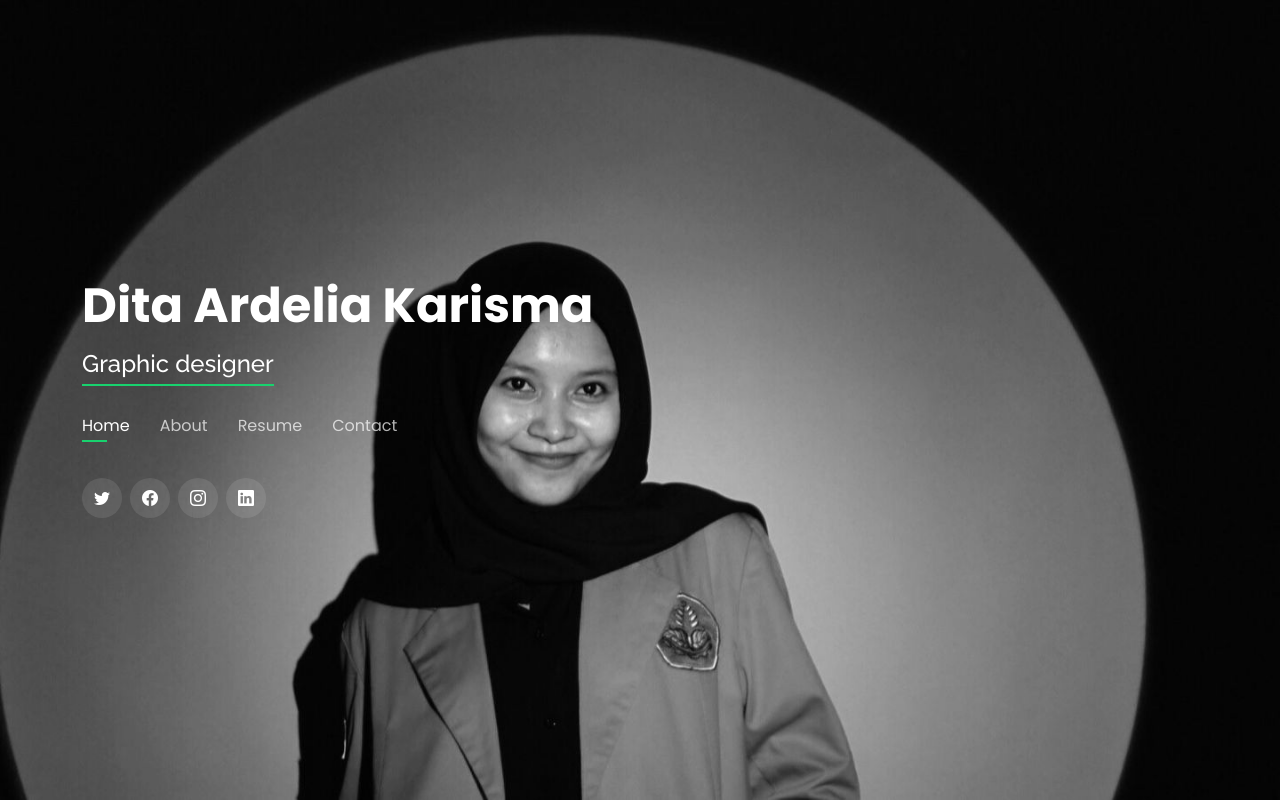
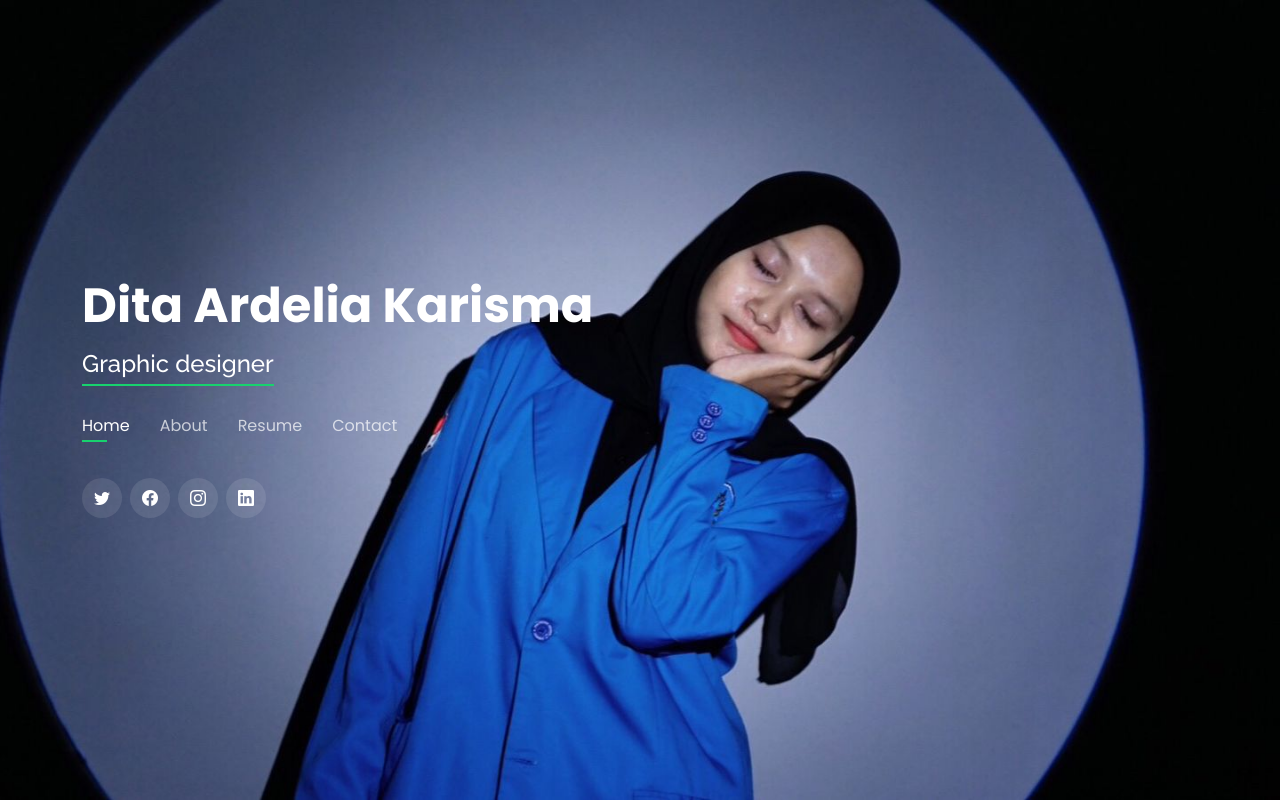
Before and after one commit to Dita-Ardelia/ditaCV.github.io, a plain HTML site: page index.html in a window 1280 px wide. Drawn offline with nearby package versions, Linux system fonts and the light colour scheme.

Commit message:
Upload pertama

```diff
--- a/assets/css/style.css
+++ b/assets/css/style.css
@@ -20,7 +20,7 @@ body {
 body::before {
   content: "";
   position: fixed;
-  background: #040404 url("../img/bg6.jpg") top right no-repeat;
+  background: #040404 url("../img/bg3.jpg") top right no-repeat;
   background-size: cover;
   left: 0;
   right: 0;
```
